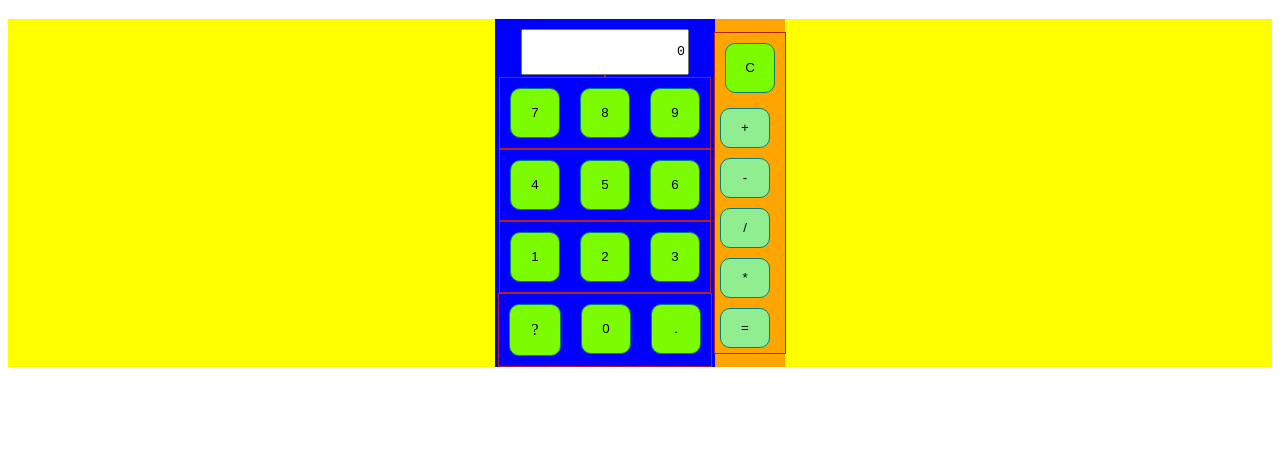
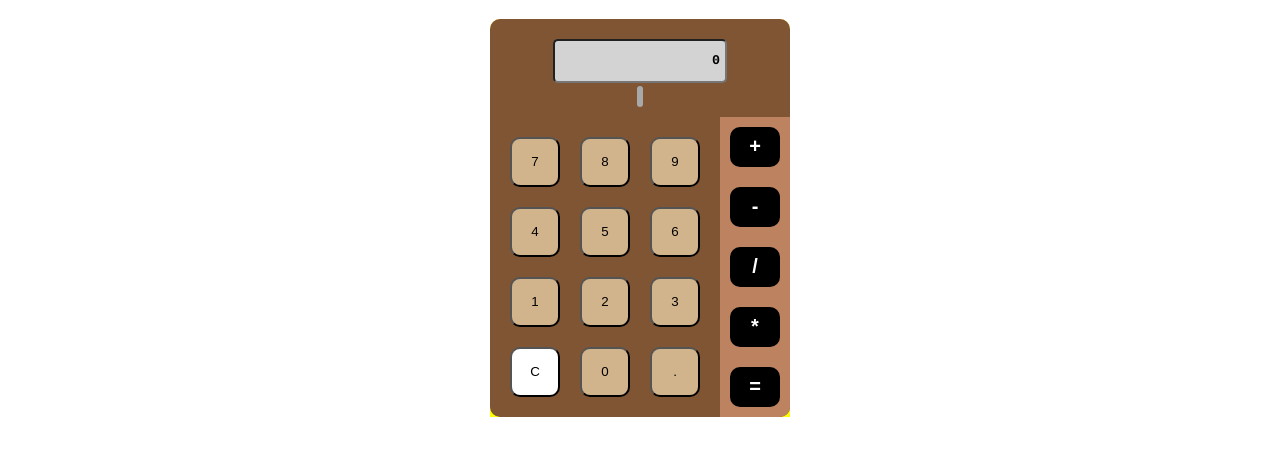
Before and after one commit to ponytaylor/Calculator, a plain HTML site: page index.html in a window 1280 px wide. Shown: the part 61-516 px from the top of the page. Drawn offline with Linux system fonts and the light colour scheme.

Commit message:
working calculator - basic

```diff
--- a/calc.css
+++ b/calc.css
@@ -5,16 +5,43 @@ h1 {
 
 .calculator {
    display: flex;
- flex-direction: row;
-  justify-content: flex-start;
-   background-color: yellow;
+ flex-direction: column;
+  justify-content: center;
+  border-top-left-radius: 10px;
+  border-top-right-radius: 10px;
 
+  width: 300px;
+  margin: auto;
+ background-color: yellow;
+}
+
+.calculatorDisplay {
+  display: flex;
+flex-direction: column;
+ justify-content: center;
+ align-items: center;
+ border-top-left-radius: 10px;
+ border-top-right-radius: 10px;
+ padding: 10px 0px;
+ background-color: #805533;
+}
+.lowerCalculator {
+  display: flex;
+  border-bottom-left-radius: 10px;
+  border-bottom-right-radius: 10px;
+/*flex-flow: row nowrap;*/
+/* justify-content: flex-start;*/
+ align-items: center;
+  /* margin: 0px 0px 0px auto;*/
+background-color: #805533;
 }
 .calculatorLeft{
  display: flex;
- align-items: center;
-  background-color: blue;
- justify-content: center;
+ border-bottom-left-radius: 10px;
+
+
+  background-color: #805533;
+ justify-content: flex-start;
   width: 220px;
   margin: 0px 0px 0px auto;
   flex-flow: column nowrap;
@@ -23,29 +50,25 @@ h1 {
 .calculatorRight{
  display: flex;
  align-items: center;
-  background-color: orange;
+ border-bottom-right-radius: 10px;
+
+  background-color: #BD8260;
  justify-content: center;
    width: 70px;
-  margin: 0px auto 0px 0px;
-  flex-flow: column nowrap;
+  /*margin: 0px auto 0px 0px;*/
+ flex-flow: column nowrap;
 }
 .flexContainer {
-    border: 1px solid firebrick;
-
     display: flex; /* divs will stack by default, this makes them in a row */
     flex-flow: row nowrap; /* set both direction and wrap in one line */
-   /*justify-content: space-between; /* flex-end, flex-center, space-around, space-between */
     align-items: flex-start;
-  /*margin: 10px ;/*vertical alignments not the space ones but baseline*/
-    /* align-content: flex-start;  for multiline content */
-
 }
 
 .flexItem {
   display: flex;
-    border: 1px solid teal;
+
   border-radius: 10px;
-    background-color: lawngreen;
+    background-color: tan;
     height: 50px;
     width: 50px;
     order: 0; /* can be negative*/
@@ -56,10 +79,13 @@ h1 {
 }
 
 .opsItem {
-    background-color: lightgreen;
-
+    background-color: black;
+   color: white;
+   font-weight: bold;
     justify-content: space-around;
-   margin: 5px;
+   margin: 5x 10px;
+   border: none;
+   font-size: 20px;
     height: 40px;
     width: 50px;
 
@@ -68,13 +94,27 @@ h1 {
   flex-direction: column;
 }
 .clearbutton {
- /*margin-bottom: 30px;
-  */
+ background-color: white;
+
 }
 .calcDisplay{
-  height: 40px;
+  height: 30px;
   margin-top: 10px;
   font-family: "Courier";
-  maxlength: "15";
+  font-weight: bold;
+  max-width: 15;
+  background-color: lightgray;
+  border-radius: 5px;
   text-align: right;
+  padding: 5px;
 }
+
+.stepsDisplay{
+  height: 15px;
+  margin-top: 3px;
+  font-family: "Courier";
+  background-color: darkgrey;
+  border-radius: 5px;
+  text-align: right;
+  padding: 3px;
+}
--- a/calc.js
+++ b/calc.js
@@ -25,6 +25,9 @@ function doTheWork(arrOps) {
                     case '*':
                         retVal = retVal * Number(elem);
                         break;
+                    default:
+                        // not created by button
+                        break;
                 }
                 op = '';
             }
@@ -35,19 +38,24 @@ function doTheWork(arrOps) {
 
     return retVal;
 }
+
 function setUpListeners() {
     let calcDisplay = document.getElementById("calcDisplay");
+    let stepsDisplay = document.getElementById("stepsDisplay");
     let calculateSteps = [];
     var btns = document.getElementsByTagName("button");
+    calcDisplay.value = "0";
     console.log(btns);
     for (var i = 0; i < btns.length; i++) {
         btns[i].addEventListener("click", function() {
             if (this.classList.contains('clearbutton')){
                 calcDisplay.value = "0";
                 calcDisplay.classList.add('reset');
+                stepsDisplay.innerHTML = "";
             }
             else if (this.id == 'equals'){
                 calculateSteps.push(calcDisplay.value);
+                stepsDisplay.innerHTML ="";
                 calcDisplay.value = doTheWork(calculateSteps);
                 calcDisplay.classList.add('reset');
             }
@@ -57,6 +65,7 @@ function setUpListeners() {
                 calculateSteps.push(this.value);
                 console.log(calculateSteps);
                 calcDisplay.classList.add('reset');
+                stepsDisplay.innerHTML += " " + this.value + " ";
             }
             else{
                 console.log(this.value + " " + calcDisplay.value)
@@ -67,6 +76,7 @@ function setUpListeners() {
                 else {
                     calcDisplay.value = calcDisplay.value + this.value;
                 }
+                stepsDisplay.innerHTML += this.value;
             }
             //alert(this.value);
         });
--- a/index.html
+++ b/index.html
@@ -12,12 +12,13 @@
     <h1>Calky</h1>
     <div class="calculator">
 
+        <div class="calculatorDisplay">
+            <input type="text" class="calcDisplay reset" id="calcDisplay" value="0" readonly="true" />
+            <div type="text" class="stepsDisplay" id="stepsDisplay" ></div>
+        </div>
+        <div class="lowerCalculator">
       <div class="calculatorLeft">
-      <div class="calculatorDisplay">
-         <input type="text" class="calcDisplay reset" id="calcDisplay" value="0" />
-      </div>
-        <div class="flexContainer">
-           </div>
+
         <div class="flexContainer">
            <button class="flexItem" value="7">7</button>
            <button class="flexItem" value="8">8</button>
@@ -35,25 +36,25 @@
            <button class="flexItem" value="3">3</button>
        </div>
       <div class="flexContainer">
-           <div class="flexItem">?</div>
+        <button class="flexItem clearbutton" id="clear">C</button>
         <button class="flexItem" value="0">0</button>
-           <button id="period" class="flexItem">.</button>
+        <button id="period" class="flexItem">.</button>
+      </div>
 
-      </div>
-        </div>
+    </div>
+
       <div class="calculatorRight">
-       <div class="flexContainer operations">
-          <button class="flexItem clearbutton" id="clear">C</button>
+
            <button class="flexItem opsItem" id="plus" value="+">+</button>
            <button class="flexItem opsItem" id="minus" value="-">-</button>
            <button class="flexItem opsItem" id="divide" value="/">/</button>
            <button class="flexItem opsItem" id="multiply" value="*">*</button>
            <button class="flexItem opsItem" id="equals">=</button>
-      </div>
+
       </div>
     </div>
     </div>
-
+         </body>
 
 
 </body>
```
Lines whose indentation alone changed are shown as unchanged.
